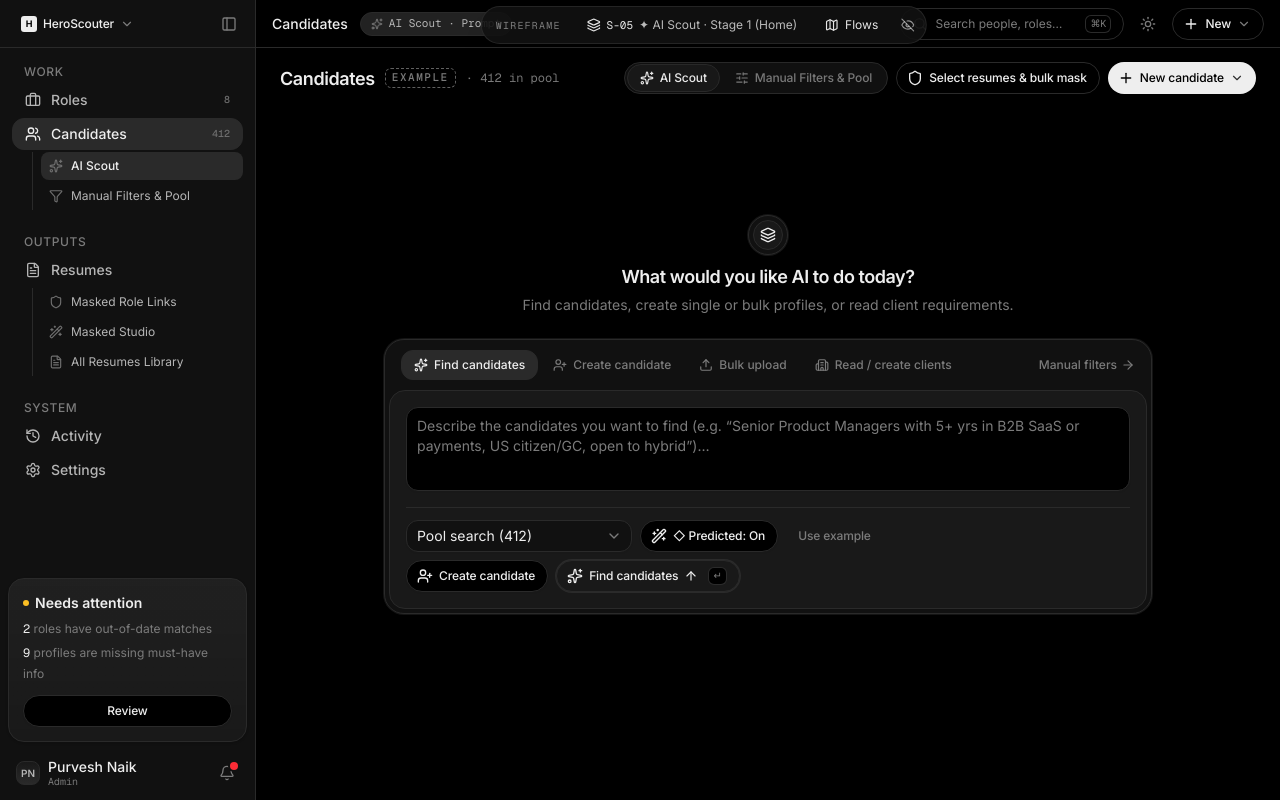
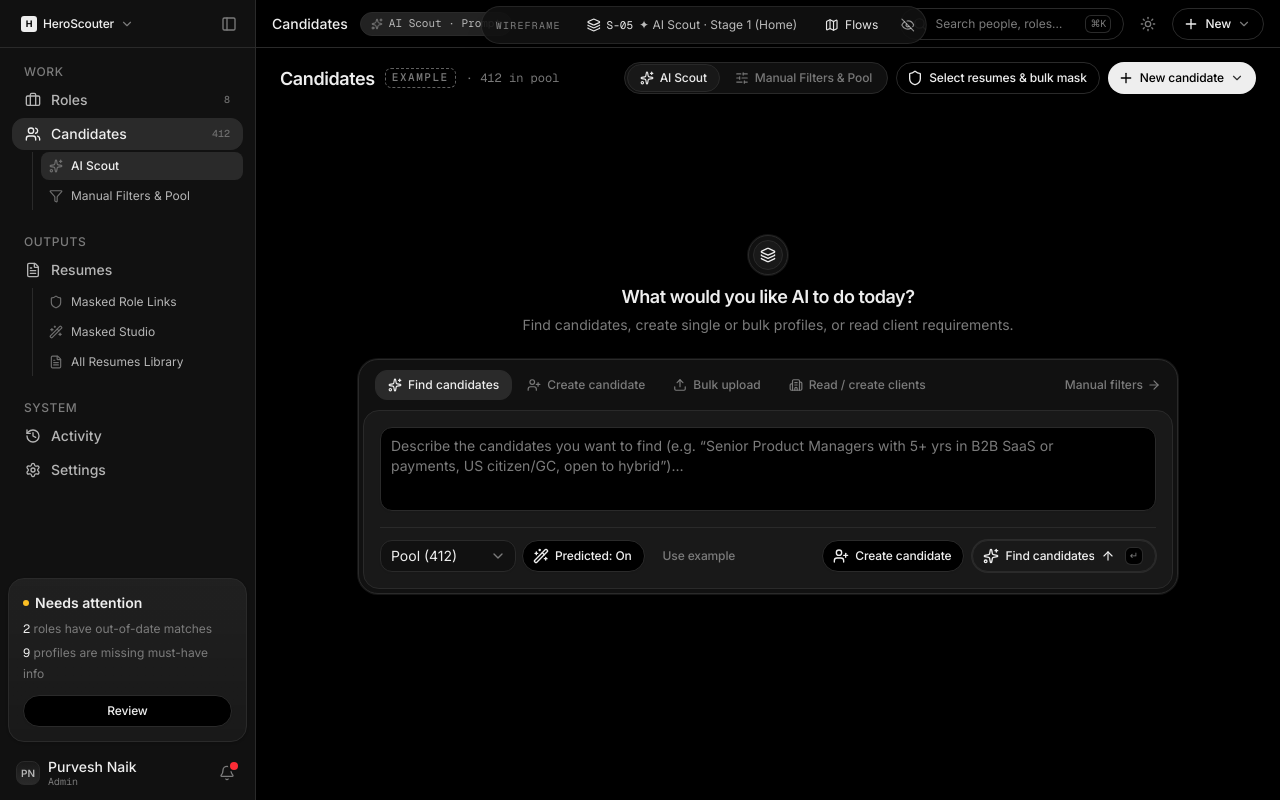
Before and after one commit to vanditdubeywork/HeroScouters, a React (Vite) app: page /#/candidates in a window 1280 px wide. Built offline with nearby package versions, Linux system fonts and the light colour scheme.

Commit message:
Push Candidates AI chatbox action buttons flush right on a single row

```diff
--- a/src/screens/CandidatesList.tsx
+++ b/src/screens/CandidatesList.tsx
@@ -1718,7 +1718,7 @@ export function CandidatesList() {
            ====================================================================== */
         aiStage === 'home' ? (
           /* -------------------- STAGE 1: RIGHTFIT DOUBLE-BEZEL AI WORKSPACE -------------------- */
-          <div className="anim-fade mx-auto flex min-h-[calc(100vh-11.5rem)] w-full max-w-3xl flex-col justify-center space-y-6 py-6">
+          <div className="anim-fade mx-auto flex min-h-[calc(100vh-11.5rem)] w-full max-w-[820px] flex-col justify-center space-y-6 py-6">
             {/* Page Header (HEROSCOUTERSPACING.txt §3.3: header.space-y-1) */}
             <header className="flex flex-col items-center space-y-2 text-center">
               <div className="relative flex size-10 items-center justify-center rounded-2xl border border-border bg-gray-100 p-1 shadow-custom">
@@ -2188,18 +2188,19 @@ export function CandidatesList() {
 
                 {/* Bottom Action Bar (HEROSCOUTERSPACING.txt §4: h-8 controls, gap-2) */}
                 <div className="flex flex-wrap items-center justify-between gap-2 border-t border-border pt-3">
-                  <div className="flex flex-wrap items-center gap-2">
+                  <div className="flex flex-wrap items-center gap-1.5">
                     {/* Pattern 6: Compact Select Trigger (h-8 rounded-lg px-2.5) */}
                     <Select
                       aria-label="Scout role context"
+                      className="w-[136px]"
                       value={aiAttachedRole}
                       onChange={v => setAiAttachedRole(v)}
                       options={[
-                        { value: 'none', label: `Pool search (${poolSize})` },
-                        { value: 'northwind-spm', label: 'Role · Northwind Senior PM' },
-                        { value: 'lumen-fse', label: 'Role · Lumen Founding Eng' },
-                        { value: 'brightdesk-gmm', label: 'Role · BrightDesk Growth' },
-                        { value: 'cobalt-ds', label: 'Role · Cobalt Data Scientist' },
+                        { value: 'none', label: `Pool (${poolSize})` },
+                        { value: 'northwind-spm', label: 'Northwind · Senior PM' },
+                        { value: 'lumen-fse', label: 'Lumen · Founding Eng' },
+                        { value: 'brightdesk-gmm', label: 'BrightDesk · Growth' },
+                        { value: 'cobalt-ds', label: 'Cobalt · Data Scientist' },
                       ]}
                     />
 
@@ -2210,7 +2211,7 @@ export function CandidatesList() {
                       title="Include AI-predicted adjacent skills (e.g. Payments → SQL)"
                       onClick={() => setMore(m => ({ ...m, includePredicted: !m.includePredicted }))}
                     >
-                      ◇ Predicted: {more.includePredicted ? 'On' : 'Off'}
+                      Predicted: {more.includePredicted ? 'On' : 'Off'}
                     </Button>
 
                     <Button
@@ -2237,8 +2238,8 @@ export function CandidatesList() {
                     </Button>
                   </div>
 
-                  {/* Right Action Slot: Create candidate + Rightfit Bidirectional .chroma-text-out CTA */}
-                  <div className="flex flex-wrap items-center gap-2">
+                  {/* Right Action Slot: Pushed to the right (ml-auto justify-end) */}
+                  <div className="ml-auto flex shrink-0 items-center justify-end gap-2">
                     {aiActionMode !== 'create' && (
                       <Button
                         variant="outline"
```
